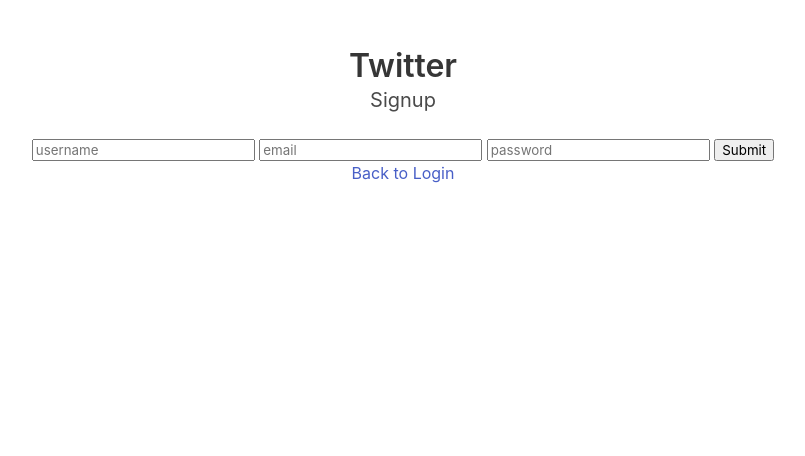
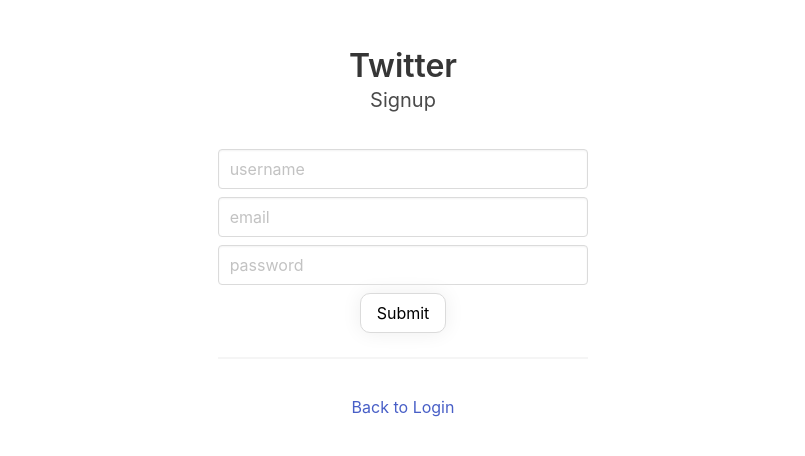
Before and after one commit to akshatmshah/mini-twitter, a Django app: page /signup in a window 1280 px wide. Shown: the top 456 px of the page, without its empty margins (237-1042 px from the left). Run offline with Django 3.2, Linux system fonts and the light colour scheme.

Commit message:
make signup and login more appealing and changed formatting of profile urls

```diff
--- /dev/null
+++ b/twitter/main/static/css/base.css
@@ -0,0 +1,13 @@
+.btn:hover {
+    background-position: right center; /* change the direction of the change here */
+  }
+
+.btn {
+    flex: 1 1 auto;
+    text-align: center;
+    transition: 0.5s;
+    color: black;
+    background-size: 200% auto;
+    box-shadow: 0 0 20px #eee;
+    border-radius: 10px;
+}
--- a/twitter/main/templates/signup.html
+++ b/twitter/main/templates/signup.html
@@ -1,6 +1,8 @@
 <!DOCTYPE html>
 <meta name="viewport" content="width=device-width, initial-scale=1">
 <link rel="stylesheet" href="https://cdn.jsdelivr.net/npm/bulma@0.9.3/css/bulma.min.css">
+<link rel="stylesheet" href="/static/css/base.css">
+
 
 <section class="hero has-text-centered">
     <div class="hero-body">
@@ -12,12 +14,16 @@
       </p>
     <p>
         <form method="POST" action="/signup">
-            {% csrf_token %}
-            <input name="username" placeholder="username" />
-            <input name="email" placeholder="email" />
-            <input name="password" placeholder="password" type="password" />
-            <input type="submit" />
+            <div class='column is-one-third is-offset-one-third'>
+              {% csrf_token %}
+              <input class='input mb-2' name="username" placeholder="username" />
+              <input class='input mb-2' name="email" placeholder="email" />
+              <input class='input mb-2' name="password" placeholder="password" type="password" />
+              <button class='button btn' type="submit" >Submit</button>
+              <hr>
+            </div>
         </form>
+
         <a href = "/login">Back to Login</a>
     </p>
     </div>
--- a/twitter/twitter/urls.py
+++ b/twitter/twitter/urls.py
@@ -28,7 +28,7 @@
     path('feed', Feed.as_view(), name='feed'),
     path('feed/<str:hashtag>', get_hashtag, name='hashtag'),
     path('posts', create_post, name = 'posts'),
-    path('<str:username>', get_user_profile, name='profile'),
+    path('profile/<str:username>', get_user_profile, name='profile'),
     path('delete/<post_id>', delete_post, name='delete'),
     path('like/<post_id>', LikeView, name='like_post')
 ]
```
Also changed, not shown: twitter/main/templates/home.html (+9 -3 lines), twitter/main/templates/login.html (+8 -4 lines).
